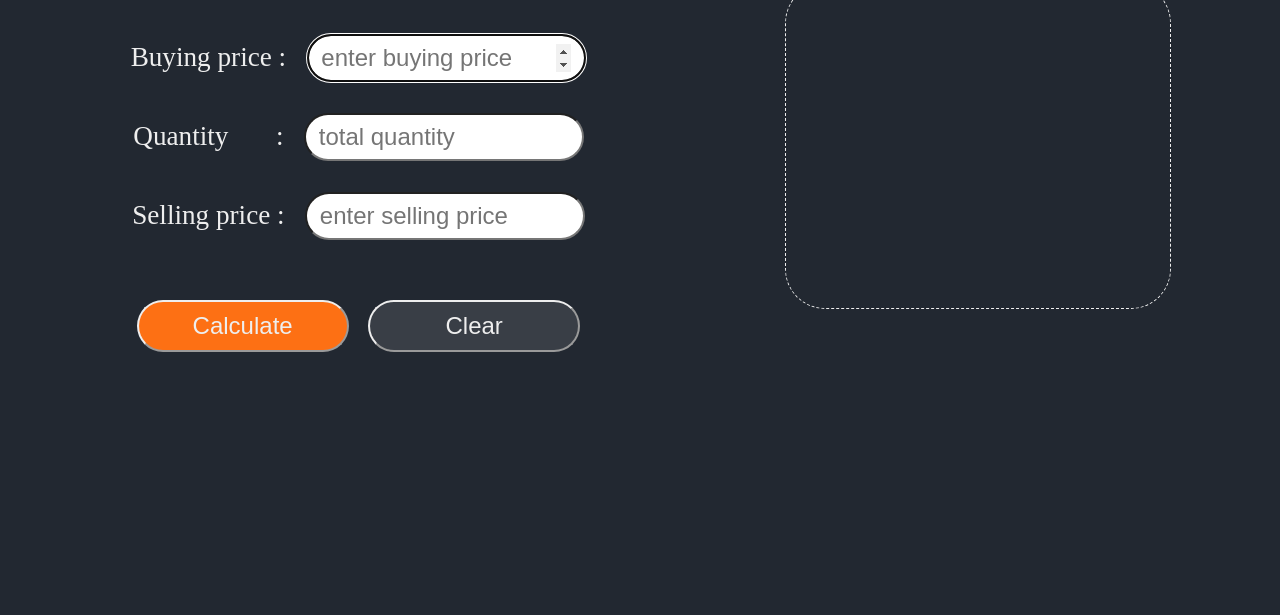
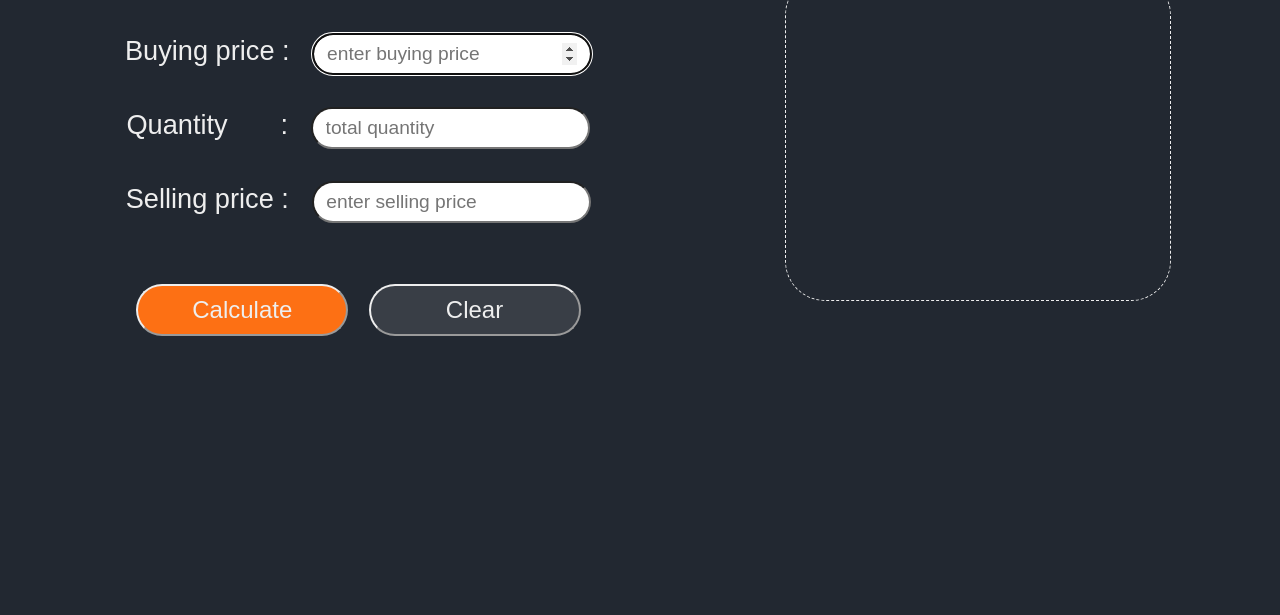
Before and after one commit to saurabhchirde/profit-or-loss, a plain HTML site: page index.html in a window 1280 px wide. Shown: the part 185-800 px from the top of the page. Drawn offline with Linux system fonts and the light colour scheme.

Commit message:
css: input font reduce

```diff
--- a/style.css
+++ b/style.css
@@ -14,6 +14,7 @@ html {
 body {
   padding: 0;
   margin: 0;
+  font-family: Arial, Helvetica, sans-serif;
 }
 h1 {
   font-size: 2.5rem;
@@ -30,9 +31,9 @@ hr {
 }
 
 input {
-  font-size: 1rem;
+  font-size: 0.9rem;
   width: 130px;
-  text-align: center;
+  text-align: left;
   padding: 0.5rem 0.8rem 0.5rem 0.8rem;
   border-radius: 30px;
 }
@@ -99,7 +100,7 @@ input {
   }
 
   input {
-    font-size: 1.3rem;
+    font-size: 1.1rem;
     width: 170px;
     text-align: left;
   }
@@ -128,7 +129,7 @@ input {
   }
 
   input {
-    font-size: 1.5rem;
+    font-size: 1.2rem;
     width: 250px;
   }
 
```
